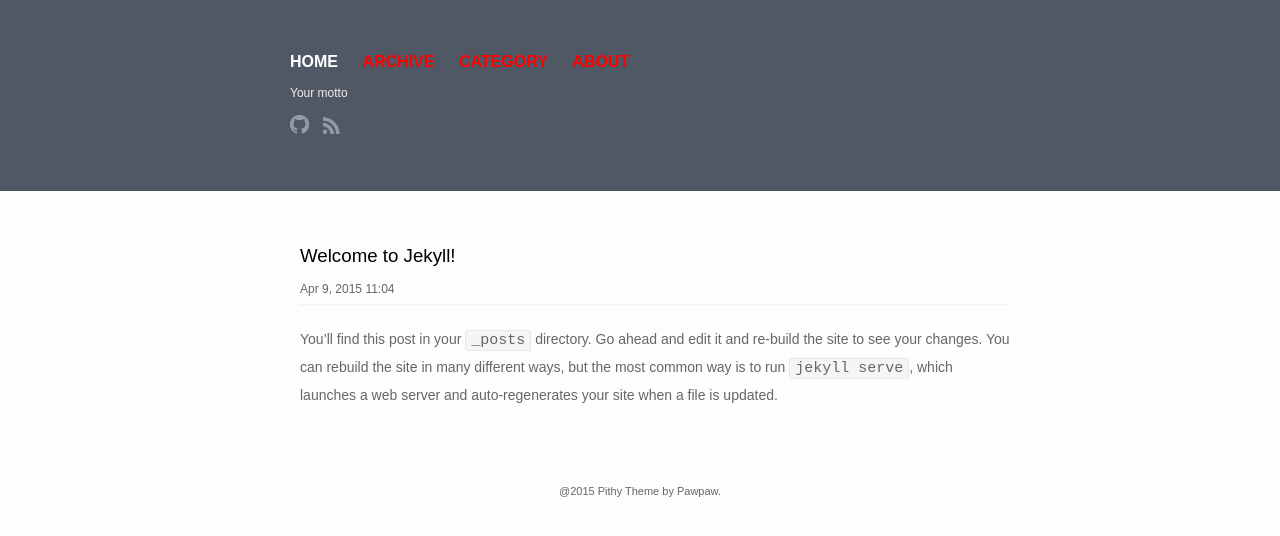
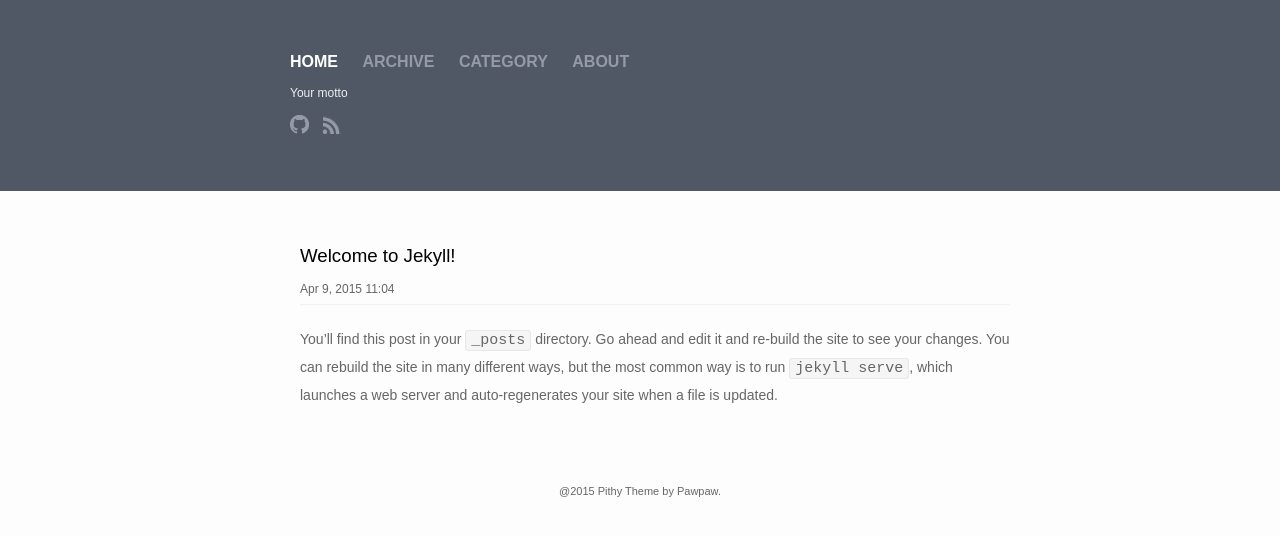
Before and after one commit to smallmuou/Jekyll-Pithy, a Jekyll site: the page built from index.html, in a window 1280 px wide. Shown: the top 536 px of the page. Built offline with Jekyll 4.4.1, drawn with Linux system fonts in a browser that asks for light colours.

Commit message:
fix bug: html a link become red

```diff
--- a/_sass/_layout.scss
+++ b/_sass/_layout.scss
@@ -42,7 +42,6 @@ li {
 .nav a:link {
     opacity: 1;
     transition: all 0.15s linear 0s;
-    color: #F00;
     text-decoration: none;
 }
 
```
